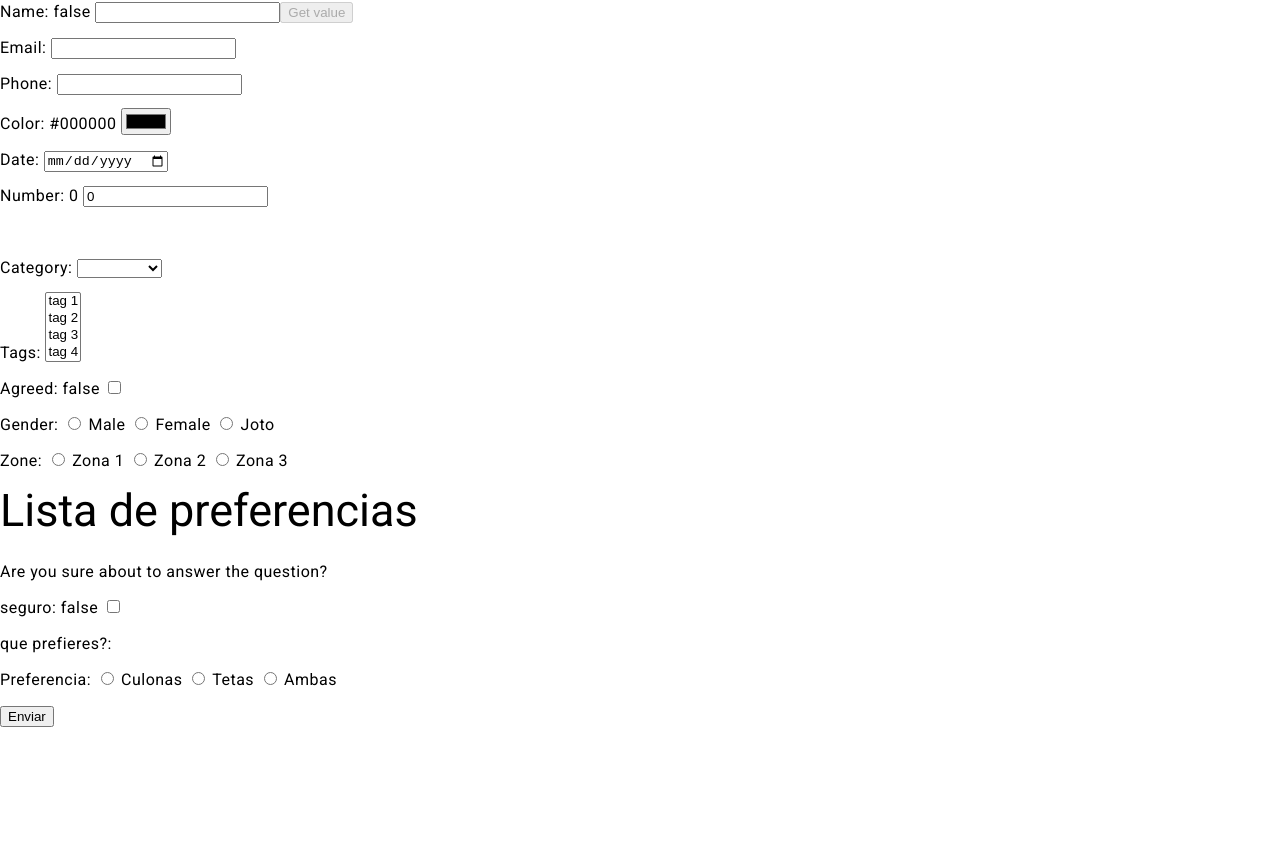
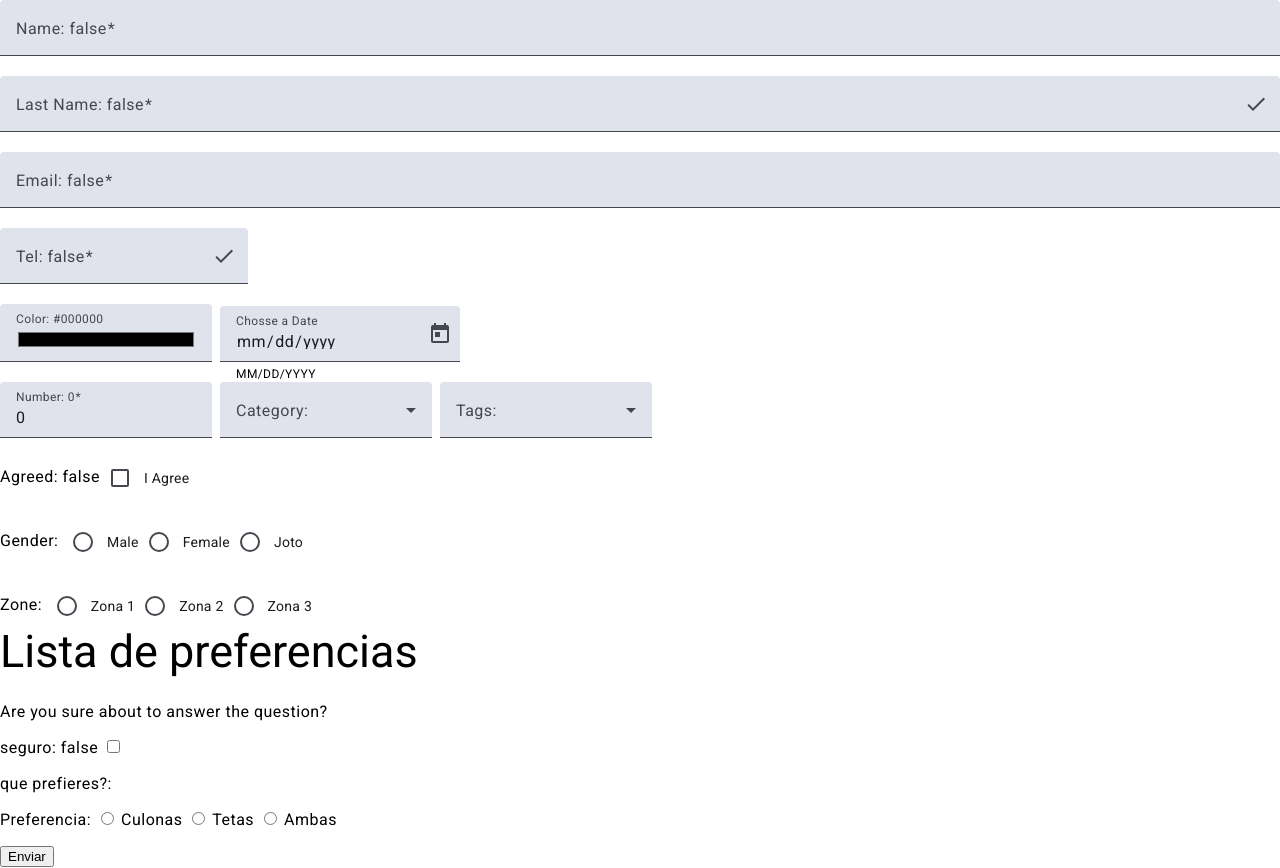
Before and after one commit to DIPG100203/FormControl-tut, an Angular app: page / in a window 1280 px wide. Before the commit the page ends 800 px from the top, so only its background shows below. Built offline with nearby package versions, Linux system fonts and the light colour scheme.

Commit message:
Implementacion de Material

```diff
--- a/src/app/basic/basic.component.css
+++ b/src/app/basic/basic.component.css
@@ -15,3 +15,11 @@ input.is-invalid {
     opacity: 1;
 
 }
+
+.full-width{
+  width: 100%;
+}
+
+.example-container mat-form-field + mat-form-field {
+  margin-left: 8px;
+}
--- a/src/app/basic/basic.component.html
+++ b/src/app/basic/basic.component.html
@@ -1,181 +1,136 @@
 <form action="" [formGroup]="form" (ngSubmit)="save($event)">
+  <div formGroupName="fullName">
+    <mat-form-field appearance="fill" class="full-width">
+      <mat-label>Name: {{ nameField.valid }}</mat-label>
+      <input matInput type="text" formControlName="name" />
+      <mat-icon matSuffix *ngIf="isNameFieldValid">done</mat-icon>
+      <mat-icon matSuffix *ngIf="isNameFieldInvalid">close</mat-icon>
+      <mat-error *ngIf="nameField.hasError('required')">
+        OYE WEY ESCRIBE ALGO!!!!
+      </mat-error>
+      <mat-error *ngIf="nameField.hasError('maxlength')">
+        te pasaste wey... maximo 10 caracteres
+      </mat-error>
+      <mat-error *ngIf="nameField.hasError('pattern')">
+        SOLO LETRAS WEY!! ESTAS BABOSO??
+      </mat-error>
+    </mat-form-field>
 
-
-<p>
-  <!-- esto es un metodo para obtener el valor
-     y se muestra en pantalla -->
-  Name: {{ nameField.valid }}
-  <input
-    [class.is-valid]="isNameFieldValid"
-    [class.is-invalid]="isNameFieldInvalid"
-    type="text"
-    formControlName="name"
-  />
-  <button [disabled]="nameField.invalid" (click)="getNameValue()">
-    Get value
-  </button>
-</p>
-
-<div class="messages" [class.activate] ="isNameFieldInvalid">
-    <p>
-    <strong *ngIf="nameField.touched && nameField.hasError('required')"
-        >OYE WEY ESCRIBE ALGO!!!!</strong
-    >
-    </p>
-
-    <p>
-    <strong *ngIf="nameField.touched && nameField.hasError('maxlength')"
-        >te pasaste wey...</strong
-    >
-    </p>
-    <p>
-      <strong *ngIf="nameField.hasError('pattern')"
-      >SOLO LETRAS WEY!! ESTAS BABOSO??
-    </strong>
-    </p>
+    <!--     <div class="messages" [class.activate]="isNameFieldInvalid">
+    </div> -->
+    <mat-form-field appearance="fill" class="full-width">
+      <mat-label>Last Name: {{ lastNameField.valid }}</mat-label>
+      <input matInput type="text" formControlName="lastName" />
+      <mat-icon matSuffix>done</mat-icon>
+    </mat-form-field>
   </div>
 
-<p>
-  Email: {{ emailField.value }}
+  <mat-form-field appearance="fill" class="full-width">
+    <mat-label>Email: {{ emailField.valid }}</mat-label>
     <input
-  [class.is-valid]="isEmailFieldValid"
-  [class.is-invalid]="isEmailFieldInvalid"
-   type="email" formControlName="email" />
-</p>
+      matInput
+      placeholder="algo@gmail.com"
+      type="email"
+      formControlName="email"
+    />
+    <mat-icon matSuffix *ngIf="isEmailFieldValid">done</mat-icon>
+    <mat-icon matSuffix *ngIf="isEmailFieldInvalid">close</mat-icon>
+    <mat-error *ngIf="emailField.hasError('required')">
+      OYE WEY ESCRIBE ALGO!!!!
+    </mat-error>
+    <mat-error *ngIf="emailField.hasError('email')">
+      Eso no es un correo wey...
+    </mat-error>
+  </mat-form-field>
 
-<div class="messages" [class.activate] = "emailField.touched && emailField.invalid">
-    <p>
-    <strong *ngIf="emailField.touched && emailField.hasError('required')"
-        >OYE WEY ESCRIBE ALGO!!!!</strong
-    >
-    </p>
+  <mat-form-field appearance="fill">
+    <mat-label>Tel: {{ phoneField.valid }}</mat-label>
+    <input matInput type="tel" placeholder="0" formControlName="phone" />
+    <mat-icon matSuffix *ngIf="isPhoneFieldValid">done</mat-icon>
+    <mat-icon matSuffix *ngIf="isPhoneFieldInvalid">close</mat-icon>
+    <mat-error *ngIf="phoneField.hasError('required')">
+      OYE WEY ESCRIBE ALGO!!!!
+    </mat-error>
+  </mat-form-field>
 
-    <p>
-    <strong *ngIf="emailField.touched && emailField.hasError('email')"
-        >Eso no es un correo wey...</strong
-    >
-    </p>
+  <div class="example-container">
+    <mat-form-field appearance="fill">
+      <mat-label>Color: {{ colorField.value }}</mat-label>
+      <input matInput type="color" formControlName="color" />
+    </mat-form-field>
 
+    <mat-form-field appearance="fill">
+      <mat-label>Chosse a Date</mat-label>
+      <input
+        matInput
+        [matDatepicker]="picker"
+        type="date"
+        formControlName="date"
+      />
+      <mat-hint>MM/DD/YYYY</mat-hint>
+      <mat-datepicker-toggle matSuffix [for]="picker"></mat-datepicker-toggle>
+      <mat-datepicker #picker></mat-datepicker>
+    </mat-form-field>
   </div>
 
-<p>
-  Phone: {{ phoneField.value }}
-  <input type="tel" formControlName="phone" />
-</p>
+  <div class="example-container">
+    <mat-form-field>
+      <mat-label>Number: {{ numberField.value }}</mat-label>
+      <input matInput type="number" formControlName="number" placeholder="0" />
+      <mat-icon matSuffix *ngIf="isNumberFieldValid">done</mat-icon>
+      <mat-icon matSuffix *ngIf="isNumberFieldInvalid">close</mat-icon>
+      <mat-error *ngIf="numberField.hasError('required')">
+        OYE WEY ESCRIBE ALGO!!!!
+      </mat-error>
+      <mat-error *ngIf="numberField.hasError('min')">
+        tu no pagas impuestos...
+      </mat-error>
+      <mat-error *ngIf="numberField.hasError('max')">
+        como es que sigues vivo?
+      </mat-error>
+    </mat-form-field>
 
-<div class="messages" [class.activate] ="phoneField.touched && phoneField.invalid">
-    <p>
-    <strong *ngIf="phoneField.touched && phoneField.hasError('required')"
-        >OYE WEY ESCRIBE ALGO!!!!</strong
-    >
-    </p>
+    <mat-form-field appearance="fill">
+      <mat-label>Category: {{ categoryField.value }}</mat-label>
+      <mat-select formControlName="category">
+        <mat-option value="category-1">category 1</mat-option>
+        <mat-option value="category-2">category 2</mat-option>
+        <mat-option value="category-3">category 3</mat-option>
+        <mat-option value="category-4">category 4</mat-option>
+      </mat-select>
+    </mat-form-field>
+
+    <mat-form-field appearance="fill">
+      <mat-label>Tags: {{ tagField.value }}</mat-label>
+      <mat-select formControlName="tag" multiple>
+        <mat-option value="tag-1">tag 1</mat-option>
+        <mat-option value="tag-2">tag 2</mat-option>
+        <mat-option value="tag-3">tag 3</mat-option>
+        <mat-option value="tag-4">tag 4</mat-option>
+      </mat-select>
+    </mat-form-field>
   </div>
 
-<p>
-  Color: {{ colorField.value }}
-  <input type="color" formControlName="color" />
-</p>
+  <mat-label>Agreed: {{ agreedField.value }}</mat-label>
+  <mat-checkbox formControlName="agreed">I Agree</mat-checkbox>
+  <br /><br />
 
-<p>
-  Date: {{ dateField.value }}
-  <input type="date" formControlName="date" />
-</p>
+  <mat-label>Gender: {{ genderField.value }}</mat-label>
+  <mat-radio-group formControlName="gender">
+    <mat-radio-button value="male">Male</mat-radio-button>
+    <mat-radio-button value="Female">Female</mat-radio-button>
+    <mat-radio-button value="Soy uno de los 32 tipos de GAYS"
+      >Joto</mat-radio-button
+    >
+  </mat-radio-group>
 
-<p>
-  Number: {{ numberField.value }}
-  <input type="number" formControlName="number" />
-</p>
-
-<div class="messages" [class.activate] ="numberField.invalid && numberField.touched">
-    <p>
-    <strong *ngIf="numberField.hasError('required')"
-        >OYE WEY ESCRIBE ALGO!!!!</strong
-    >
-    </p>
-
-    <p>
-    <strong *ngIf="numberField.hasError('min')"
-        >tu no pagas impuestos...</strong
-    >
-    </p>
-    <p>
-    <strong *ngIf="numberField.hasError('max')"
-        >como es que sigues vivo?</strong
-    >
-    </p>
-</div>
-
-<p>
-  Category: {{ categoryField.value }}
-  <select formControlName="category">
-    <option value="category-1">category 1</option>
-    <option value="category-2">category 2</option>
-    <option value="category-3">category 3</option>
-    <option value="category-4">category 4</option>
-  </select>
-</p>
-
-<p>
-  Tags: {{ tagField.value }}
-  <select formControlName="tag" multiple>
-    <option value="tag-1">tag 1</option>
-    <option value="tag-2">tag 2</option>
-    <option value="tag-3">tag 3</option>
-    <option value="tag-4">tag 4</option>
-  </select>
-</p>
-
-<p>
-  Agreed: {{ agreedField.value }}
-  <input type="checkbox" formControlName="agreed" />
-</p>
-
-<p>
-  Gender: {{ genderField.value }}
-  <label for="">
-    <input
-      name="gender"
-      type="radio"
-      formControlName="gender"
-      value="male"
-    />
-    Male
-  </label>
-  <label for="">
-    <input
-      name="gender"
-      type="radio"
-      formControlName="gender"
-      value="Female"
-    />
-    Female
-  </label>
-  <label for="">
-    <input
-      name="gender"
-      type="radio"
-      formControlName="gender"
-      value="Soy uno de los 32 tipos de GAYS"
-    />
-    Joto
-  </label>
-</p>
-
-<p>
-  Zone: {{ zoneField.value }}
-  <label for="">
-    <input name="zone" type="radio" formControlName="zone" value="Zone-1" />
-    Zona 1
-  </label>
-  <label for="">
-    <input name="zone" type="radio" formControlName="zone" value="Zone-2" />
-    Zona 2
-  </label>
-  <label for="">
-    <input name="zone" type="radio" formControlName="zone" value="Zone-3" />
-    Zona 3
-  </label>
-</p>
+  <br /><br />
+  <mat-label>Zone: {{ zoneField.value }}</mat-label>
+  <mat-radio-group formControlName="zone">
+    <mat-radio-button value="Zone-1">Zona 1</mat-radio-button>
+    <mat-radio-button value="Zone-2">Zona 2</mat-radio-button>
+    <mat-radio-button value="Zone-3">Zona 3</mat-radio-button>
+  </mat-radio-group>
 
   <!-- EJERCICIOOOOOO 1-->
 
@@ -221,5 +176,4 @@
   <p>
     <button type="submit">Enviar</button>
   </p>
-
 </form>
--- a/src/app/basic/basic.component.ts
+++ b/src/app/basic/basic.component.ts
@@ -1,38 +1,59 @@
-import { Component, OnInit } from '@angular/core';
-import { FormControl, ReactiveFormsModule, Validators, FormGroup, FormBuilder } from '@angular/forms';
+import { Component, OnInit, ChangeDetectionStrategy } from '@angular/core';
+import {
+  FormControl,
+  ReactiveFormsModule,
+  Validators,
+  FormGroup,
+  FormBuilder,
+} from '@angular/forms';
 import { CommonModule } from '@angular/common';
+import { MatFormFieldModule } from '@angular/material/form-field';
+import { MatInputModule } from '@angular/material/input';
+import { MatIconModule } from '@angular/material/icon';
+import { MatDatepickerModule } from '@angular/material/datepicker';
+import { MatNativeDateModule } from '@angular/material/core';
+import { MatSelectModule } from '@angular/material/select';
+import {MatCheckboxModule} from '@angular/material/checkbox';
+import {MatRadioModule} from '@angular/material/radio';
 
 @Component({
   selector: 'app-basic',
   standalone: true,
-  imports: [ReactiveFormsModule, CommonModule],
+  imports: [
+    ReactiveFormsModule,
+    CommonModule,
+    MatFormFieldModule,
+    MatInputModule,
+    MatIconModule,
+    MatDatepickerModule,
+    MatNativeDateModule,
+    MatSelectModule,
+    MatCheckboxModule,
+    MatRadioModule
+  ],
+  changeDetection: ChangeDetectionStrategy.OnPush,
+  providers: [MatDatepickerModule],
   templateUrl: './basic.component.html',
-  styleUrl: './basic.component.css'
+  styleUrl: './basic.component.css',
 })
 export class BasicComponent implements OnInit {
-
-  form!: FormGroup
-
+  form!: FormGroup;
 
   // ejercicio 1
 
-  seguroField = new FormControl(false)
-  preferenciaField = new FormControl('')
+  seguroField = new FormControl(false);
+  preferenciaField = new FormControl('');
 
-  constructor(
-    private fb: FormBuilder
-  ) {
-    this.buildForm()
+  constructor(private fb: FormBuilder) {
+    this.buildForm();
   }
 
   ngOnInit(): void {
     // escuchar los cambios en el valor del campo en tiempo real
-    this.nameField.valueChanges
-    .subscribe(value => {
+    this.nameField.valueChanges.subscribe((value) => {
       console.log(value);
-    })
+    });
   }
-
 
   // método para obtener el valor del campo al hacer clic en el botónn
   getNameValue() {
@@ -44,9 +65,9 @@ export class BasicComponent implements OnInit {
   save(event: Event) {
     this.form.markAllAsTouched();
     if (this.form.invalid) {
-      return
+      return;
     }
-    console.log(this.form.value)
+    console.log(this.form.value);
   }
 
   /* save(event: Event) {
@@ -54,26 +75,49 @@ export class BasicComponent implements OnInit {
   } */
 
   private buildForm() {
-
     this.form = this.fb.group({
-      name: ['', [Validators.required, Validators.maxLength(19), Validators.pattern('[a-zA-Z ]*')]],
+      fullName: this.fb.group({
+        name: [
+          '',
+          [
+            Validators.required,
+            Validators.minLength(1),
+            Validators.maxLength(10),
+            Validators.pattern('[a-zA-Z ]*'),
+          ],
+        ],
+        lastName: [
+          '',
+          [
+            Validators.required,
+            Validators.minLength(1),
+            Validators.pattern('[a-zA-Z ]*'),
+          ],
+        ],
+      }),
       email: ['', [Validators.required, Validators.email]],
       phone: ['', Validators.required],
       color: ['#000000'],
       date: [''],
-      number: [0, [Validators.required, Validators.min(18), Validators.max(100)]],
+      number: [
+        0,
+        [Validators.required, Validators.min(18), Validators.max(100)],
+      ],
       category: [''],
       tag: [''],
 
       agreed: [false, Validators.requiredTrue],
       gender: [''],
-      zone: ['']
-    })
+      zone: [''],
+    });
   }
 
+  get nameField() {
+    return this.form.get('fullName.name')!;
+  }
 
-  get nameField() {
-    return this.form.get('name')!;
+  get lastNameField() {
+    return this.form.get('fullName.lastName')!;
   }
 
   get emailField() {
@@ -117,25 +161,36 @@ export class BasicComponent implements OnInit {
   }
 
   get isNameFieldValid() {
-    return this.nameField.touched && this.nameField.valid
+    return this.nameField.touched && this.nameField.valid;
   }
 
   get isNameFieldInvalid() {
-    return this.nameField.touched && this.nameField.invalid
+    return this.nameField.touched && this.nameField.invalid;
   }
 
   // ejercicio 2 aqui seria para el correo
 
   get isEmailFieldValid() {
-    return this.emailField.touched && this.emailField.valid
+    return this.emailField.touched && this.emailField.valid;
   }
 
   get isEmailFieldInvalid() {
-    return this.emailField.touched && this.emailField.invalid
+    return this.emailField.touched && this.emailField.invalid;
   }
 
   get isPhoneFieldValid() {
-    return this
+    return this;
   }
 
+  get isPhoneFieldInvalid() {
+    return this.phoneField.touched && this.phoneField.invalid;
+  }
+
+  get isNumberFieldValid() {
+    return this.numberField.touched && this.numberField.valid;
+  }
+
+  get isNumberFieldInvalid() {
+    return this.numberField.touched && this.numberField.invalid;
+  }
 }
```
Lines whose indentation alone changed are shown as unchanged.
